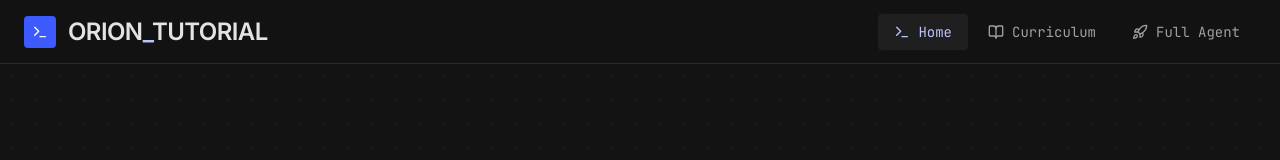
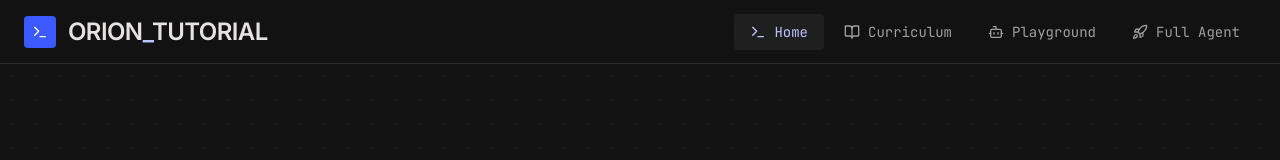
Before and after one commit to ishandutta0098/orion-tutorial, a Next.js app in the folder web/: page / in a window 1280 px wide. Shown: the top 160 px of the page. Built offline with nearby package versions, Linux system fonts and the light colour scheme.

Commit message:
add playground nav link

```diff
--- a/web/components/AppShell/TopNav.tsx
+++ b/web/components/AppShell/TopNav.tsx
@@ -2,11 +2,12 @@
 
 import Link from "next/link";
 import { usePathname } from "next/navigation";
-import { Terminal, BookOpen, Rocket } from "lucide-react";
+import { Bot, Terminal, BookOpen, Rocket } from "lucide-react";
 
 const NAV_ITEMS = [
   { href: "/", label: "Home", icon: Terminal },
   { href: "/curriculum", label: "Curriculum", icon: BookOpen },
+  { href: "/playground", label: "Playground", icon: Bot },
   { href: "/curriculum/codebase-rag", label: "Full Agent", icon: Rocket },
 ];
 
```
